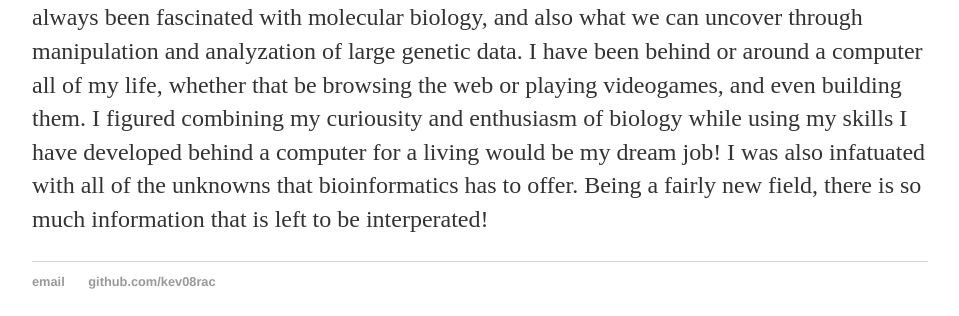
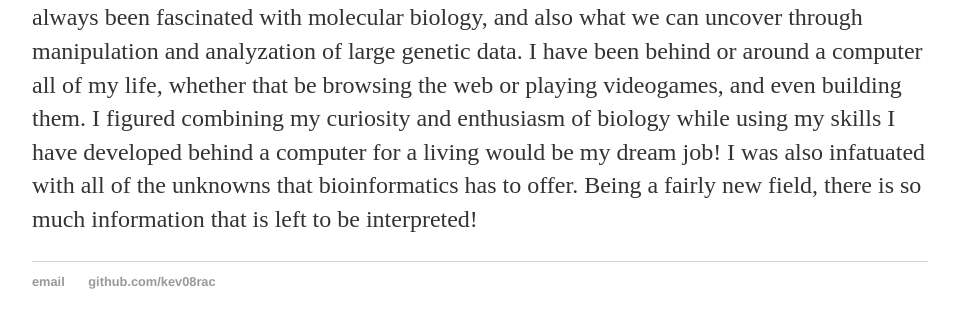
Before and after one commit to kev08rac/kev08rac.github.io, a Jekyll site: the page built from index.html, in a window 1280 px wide. Shown: the part 513-829 px from the top of the page, without its empty margins (160-1119 px from the left). Built offline with Jekyll 4.4.1, drawn with Linux system fonts in a browser that asks for light colours; some of the changed text lies outside the part shown.

Commit message:
Update index.html

```diff
--- a/index.html
+++ b/index.html
@@ -12,8 +12,8 @@ title: Kevin Anderson
 		<p>I completed my undergraduate at Pitt with Bioinformatics major with a minor in History. And am currently working on my Masters degree in Genome Bioinformatics.</p>
 		<p>I love science and technology, obviously. I choose to study bioinformatics because I have always been fascinated with molecular biology, and also what
 		we can uncover through manipulation and analyzation of large genetic data. I have been behind or around a computer all of my life, whether that be browsing the web or
-		playing videogames, and even building them. I figured combining my curiousity and enthusiasm of biology while using my skills I have developed behind a computer for a living
+		playing videogames, and even building them. I figured combining my curiosity and enthusiasm of biology while using my skills I have developed behind a computer for a living
 		would be my dream job! I was also infatuated with all of the unknowns that bioinformatics has to offer. Being a fairly new field, there is so much information
-		that is left to be interperated!</p>
+		that is left to be interpreted!</p>
 	</div>
 </div>
```
